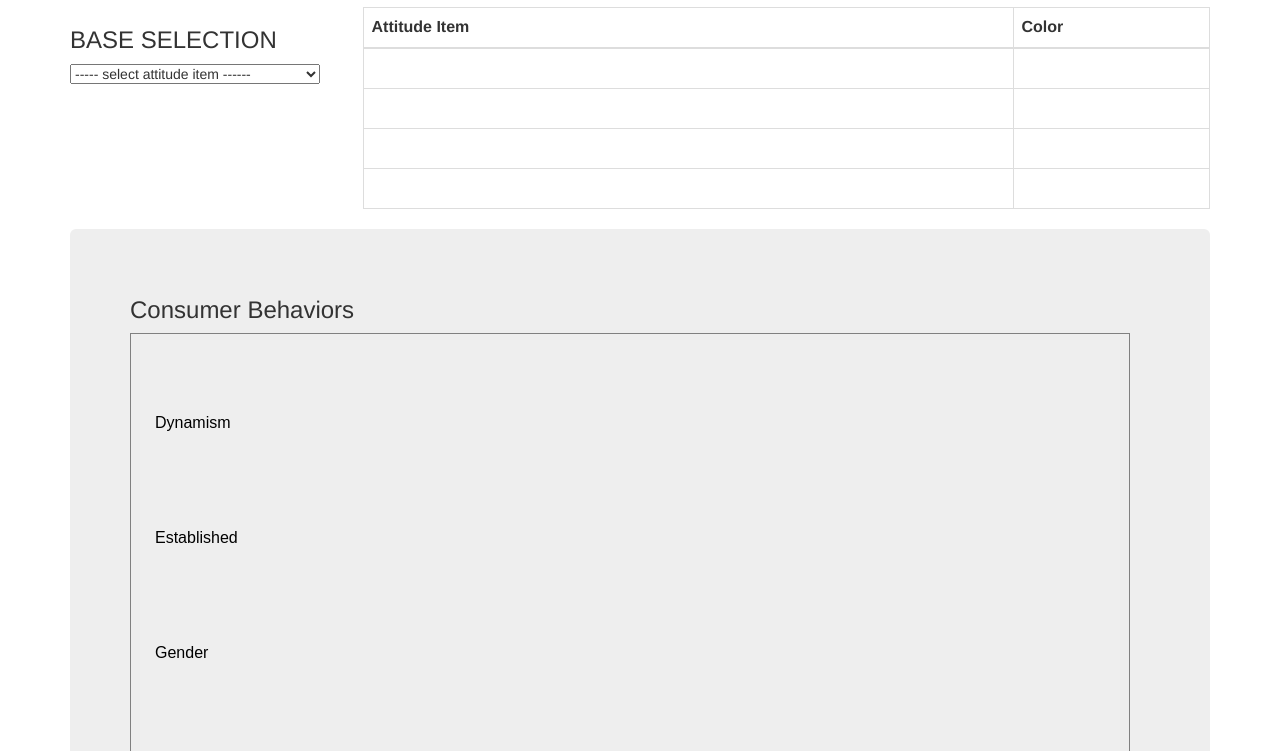
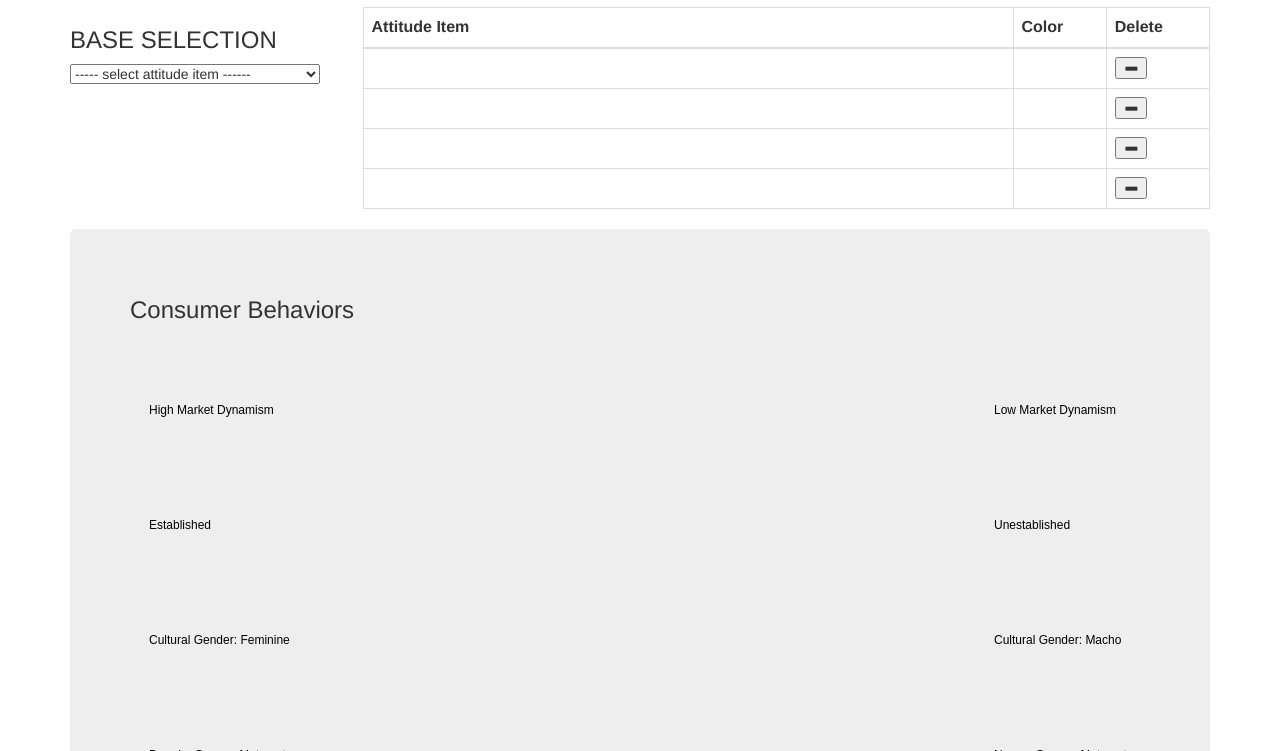
Before and after one commit to onphenomenon/onphenomenon.github.io, a plain HTML site: page index.html in a window 1280 px wide. Shown: the part 49-800 px from the top of the page. Drawn offline with nearby package versions, Linux system fonts and the light colour scheme.

Commit message:
add and delete functionality

```diff
--- a/index.html
+++ b/index.html
@@ -15,8 +15,9 @@
 </head>
 <style>
     svg {
-        border: 1px solid gray;
+        /* border-top: 1px solid gray; */
     }
+
     select {
         width: 250px;
     }
@@ -30,12 +31,15 @@
         stroke: #000;
         shape-rendering: crispEdges;
     }
+
     .bold-selected {
         font-weight: bold;
     }
+
     th.item {
         width: 650px;
     }
+
     tr {
         height: 40px;
     }
@@ -66,24 +70,45 @@
                         <tr>
                             <th>Attitude Item</th>
                             <th>Color</th>
+                            <th>Delete</th>
                         </tr>
                     </thead>
                     <tbody>
+                        <tr class="selection-0">
+                            <th class="item" scope="row"></th>
+                            <td class="color"></td>
+                            <td>
+                                <button class="delete" type="button" value="0" class="btn btn-default" aria-haspopup="true" aria-expanded="false">
+                                     <span class="glyphicon glyphicon-minus" aria-hidden="true"></span>
+                                 </button>
+                            </td>
+                        </tr>
                         <tr class="selection-1">
                             <th class="item" scope="row"></th>
-                            <td></td>
+                            <td class="color"></td>
+                            <td>
+                                <button class="delete" type="button" value="1" class="btn btn-default" aria-haspopup="true" aria-expanded="false">
+                                     <span class="glyphicon glyphicon-minus" aria-hidden="true"></span>
+                                 </button>
+                            </td>
                         </tr>
                         <tr class="selection-2">
                             <th class="item" scope="row"></th>
-                            <td></td>
+                            <td class="color"></td>
+                            <td>
+                                <button class="delete" type="button" value="2" class="btn btn-default" aria-haspopup="true" aria-expanded="false">
+                                     <span class="glyphicon glyphicon-minus" aria-hidden="true"></span>
+                                 </button>
+                            </td>
                         </tr>
                         <tr class="selection-3">
                             <th class="item" scope="row"></th>
-                            <td colspan="2"></td>
-                        </tr>
-                        <tr class="selection-4">
-                            <th class="item" scope="row"></th>
-                            <td colspan="2"></td>
+                            <td class="color"></td>
+                            <td>
+                                <button class="delete" type="button" value="3" class="btn btn-default" aria-haspopup="true" aria-expanded="false">
+                                     <span class="glyphicon glyphicon-minus" aria-hidden="true"></span>
+                                 </button>
+                            </td>
                         </tr>
                     </tbody>
                 </table>
@@ -135,6 +160,7 @@
 
                 select.append($("<option />").val(index).text(item));
             });
+
         });
 
         var margin = { top: 20, right: 10, bottom: 20, left: 10 };
@@ -142,22 +168,27 @@
             outerHeight = 960,
             innerWidth = outerWidth - margin.left - margin.right,
             innerHeight = outerHeight - margin.top - margin.bottom;
-        var yOrdinal = [
-            "Dynamism",
+        var yOrdinalLeft = [
+            "High Market Dynamism",
             "Established",
-            "Gender",
-            "Scope of Interest",
-            "Belonging vs. Individualistic",
-            "Image Conscious vs. Function",
-            "Interpersonal: Approach vs. Avoid",
-            "Societal: Mainstream vs. Edge"
+            "Cultural Gender: Feminine",
+            "Broader Scope of Interest",
+            "Adherence: Group Belonging",
+            "Consumer Value: Image Conscious",
+            "Interpersonal Style: Approach",
+            "Societal Position: Center"
         ]
-        var colors = ["#66CCCC",
-            "#FFFF99", "#CC9999",
-            "#666633", "#993300",
-            "#ff9966", "#339999",
-            "#6699cc", "#ffcc66",
-            "#ff6600", "#00ccccc"]
+        var yOrdinalRight = [
+            "Low Market Dynamism",
+            "Unestablished",
+            "Cultural Gender: Macho",
+            "Narrow Scope of Interest",
+            "Adherence: Self-Directed",
+            "Consumer Value: Function-Oriented",
+            "Interpersonal Style: Avoidant",
+            "Societal Position: Edge"
+        ]
+        var colors = ["#77C904", "#57BC90", "#328CC1", "#77C9D4"]
 
 
         var svg = d3.select("div.jumbotron").append("svg")
@@ -168,35 +199,62 @@
 
         var xScale = d3.scaleLinear().domain([-1, 1]).range([0, innerWidth]);
 
-        var yScaleCategories = d3.scaleBand().domain(yOrdinal).rangeRound([0, innerHeight]);
+        var yScaleCategoriesLeft = d3.scaleBand().domain(yOrdinalLeft).rangeRound([0, innerHeight]);
+        var yScaleCategoriesRight = d3.scaleBand().domain(yOrdinalRight).rangeRound([0, innerHeight]);
         var yScaleNumber = d3.scaleBand().domain(d3.range(8)).rangeRound([0, innerHeight]);
-        var yCategoryBandwidth = yScaleCategories.bandwidth();
-        var zColorScale = d3.scaleOrdinal().range(["#77C904", "#57BC90", "#328CC1", "#77C9D4"]);
+        var yCategoryBandwidth = yScaleCategoriesLeft.bandwidth();
+        var zColorScale = d3.scaleOrdinal().range(colors);
 
-        var yAxisLeft = d3.axisRight(yScaleCategories).tickSize(innerWidth);
-        function customYAxis(g) {
+
+        var yAxisLeft = d3.axisRight(yScaleCategoriesLeft).tickSize(innerWidth);
+        var yAxisCenter = d3.axisLeft(yScaleCategoriesLeft);
+        var yAxisRight = d3.axisRight(yScaleCategoriesRight).tickSize(innerWidth);
+        var xAxisBottom = d3.axisBottom(xScale).tickSize(5)
+
+        function customYAxisLeft(g) {
             g.call(yAxisLeft);
             g.select(".domain").remove();
             g.selectAll(".tick line").remove();
-            g.selectAll(".tick line").attr("stroke", "#777").attr("stroke-dasharray", "2,2");
-            g.selectAll(".tick text").attr("x", 4).attr("dy", 16)
-            .attr("font-size", 16);
+            g.selectAll(".tick text").attr("x", 4)
+                .attr("font-size", 12);
         }
-        var yAxisCenter = d3.axisLeft(yScaleCategories);
-        var xAxisBottom = d3.axisBottom(xScale).tickSize(5)
+
+        function customYAxisCenter(g) {
+            g.call(yAxisCenter)
+            g.select("path").attr("stroke-width", 2)
+            g.selectAll(".tick").remove();
+        }
+
+        function customYAxisRight(g) {
+            g.call(yAxisRight)
+            g.select(".domain").remove();
+            g.selectAll(".tick line").remove();
+            g.selectAll(".tick text").attr("x", 4)
+                .attr("font-size", 12);
+        }
+
+        function customXAxisCategories(g) {
+            g.call(xAxisBottom)
+            g.selectAll(".tick").remove();
+        }
 
         //X AXIS
         svg.append("g")
             .attr("class", "x axis")
-            // .attr("transform", "translate(0,20)")
             .attr("transform", "translate(0," + innerHeight + ")")
             .call(xAxisBottom);
 
         //Y AXIS LEFT
         svg.append("g")
             .attr("class", "y left")
-            .attr("transform", "translate(10,0)")
-            .call(customYAxis);
+            .attr("transform", "translate(5,0)")
+            .call(customYAxisLeft);
+
+        //Y AXIS Right
+        svg.append("g")
+            .attr("class", "y right")
+            .attr("transform", "translate(850,0)")
+            .call(customYAxisRight);
 
         var g = svg.append('g');
 
@@ -205,39 +263,42 @@
         $(document).ready(function () {
             $("select")
                 .change(function () {
-                    $("select option:selected").addClass("bold-selected");
                     var str = "";
                     $("select option:selected").each(function () {
                         str += $(this).text() + " ";
                     });
                     $(".selected-item").text(str);
+
+                    if (dropdownSelection.length === 4) {
+                        dropdownSelection.pop();
+                        currentZArrayChoices.pop();
+                    }
+
                     currentZArrayChoices.push(newZValues[parseInt($(this)[0].value)])
-                    if (dropdownSelection.length === 4) {
-                        dropdownSelection.shift();
-                        currentZArrayChoices.shift();
-                    }
                     dropdownSelection.push({
                         id: parseInt($(this)[0].value),
                         attribute: str
                     });
-                    $(".selection-1 th").text(dropdownSelection[0].attribute);
-                    $(".selection-1 td").css("background-color","#77C904");
-                    if (dropdownSelection[1] !== undefined) {
-                        $(".selection-2 th").text(dropdownSelection[1].attribute);
-                        $(".selection-2 td").css("background-color","#57BC90");
-                    }
-                    if (dropdownSelection[2] !== undefined) {
-                        $(".selection-3 th").text(dropdownSelection[2].attribute);
-                        $(".selection-3 td").css("background-color","#328CC1");
-                    }
-                    if (dropdownSelection[3] !== undefined) {
-                        $(".selection-4 th").text(dropdownSelection[3].attribute);
-                        $(".selection-4 td").css("background-color","#77C9D4");
-                    }
 
+                    dropdownSelection.forEach((item, index) => {
+                        if (dropdownSelection[index] !== undefined) {
+                            $(".selection-" + index + " th").text(dropdownSelection[index].attribute);
+                            $(".selection-" + index + " td.color").css("background-color", colors[index]);
+                        }
+                    });
                     selectAttitudeItems(currentZArrayChoices)
                 })
+                $("button.delete")
+                    .click(function () {
+                        var itemDelete = $(this)[0].value;
+                        currentZArrayChoices.splice(itemDelete, 1);
+                        dropdownSelection.splice(itemDelete, 1);
 
+                        $(".selection-" + itemDelete+ " th").text('');
+                        $(".selection-" + itemDelete + " td.color").css("background-color", '#ffffff');
+
+                        selectAttitudeItems(currentZArrayChoices)
+                });
 
         });
 
@@ -246,29 +307,42 @@
             //this is not resizing:
             var yGroupBandwidth = yScaleGroup.bandwidth();
 
-            var group =  g.selectAll("g")
+            var group = g.selectAll("g")
                 .data(newData)
-             group.attr("class", "update")
-             .attr("transform", function (d, i) {
-                console.log("update YSCALE GROUP: ", yScaleGroup(i))
-                return "translate(0, " + yScaleGroup(i) + ")";
-             })
-             group.selectAll("rect").attr("height", yGroupBandwidth)
+            group.attr("class", "update")
+                .attr("transform", function (d, i) {
+                    return "translate(0, " + yScaleGroup(i) + ")";
+                })
+            group.selectAll("rect")
+                .data(function (d) { return d; })
+                .attr("height", yGroupBandwidth)
+                .attr("width", function (d, i) {
+                    return Math.abs(xScale(d) - xScale(0));
+                })
+                .attr("x", function (d) {
+                    return xScale(Math.min(0, d))
+                })
+                .attr("y", function (d, i) {
+                    return yScaleNumber(i);
+                })
 
             group.enter().append("g")
                 .attr("class", "enter")
                 .style("fill", function (d, i) {
-                    return zColorScale(i); })
+                    return zColorScale(i);
+                })
                 .attr("transform", function (d, i) {
-                    return "translate(0, " + yScaleGroup(i) + ")"; })
+                    return "translate(0, " + yScaleGroup(i) + ")";
+                })
                 .selectAll("rect")
                 .data(function (d) { return d; })
                 .enter().append("rect")
                 .attr("width", function (d, i) {
-                    return Math.abs(xScale(d) - xScale(0)); })
+                    return Math.abs(xScale(d) - xScale(0));
+                })
                 .attr("height", function (d, i) {
                     return yGroupBandwidth
-                 })
+                })
                 .attr("x", function (d) {
                     return xScale(Math.min(0, d))
                 })
@@ -277,13 +351,23 @@
                 })
                 .merge(group)
 
-                group.exit().remove();
+            group.exit().remove();
 
             //Y AXIS CENTER
             svg.append("g")
                 .attr("class", "y center")
                 .attr("transform", "translate(" + xScale(0) + ",0)")
-                .call(yAxisCenter);
+                .call(customYAxisCenter);
+
+            //A axises separating bar groups?
+            //GROUP X AXIS
+            yOrdinalRight.forEach((item, index) => {
+                svg.append("g")
+                    .attr("class", "category 1x axis")
+                    .attr("transform", "translate(0," + yCategoryBandwidth * (index + 1) + ")")
+                    .call(customXAxisCategories);
+            });
+
         }
     </script>
 </footer>
```
